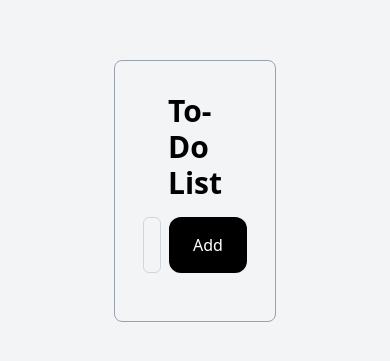
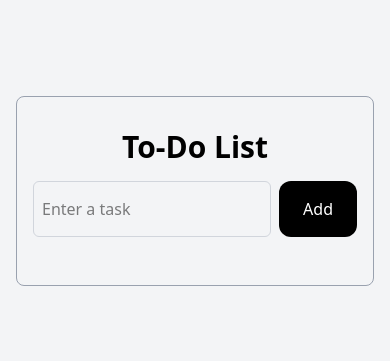
Before and after one commit to AmineBen01/ToDoList-JS, a plain HTML site: page index.html in a window 390 px wide. Shown: the part 231-592 px from the top of the page. Drawn offline with nearby package versions, Linux system fonts and the light colour scheme.

Commit message:
Added Responsiveness

```diff
--- a/index.html
+++ b/index.html
@@ -8,7 +8,7 @@
     <link rel="stylesheet" href="styles.css">
 </head>
 <body class="h-screen bg-gray-100 flex justify-center items-center">
-    <div class="w-1/3 h-auto py-8 px-20 border flex flex-col justify-center items-center space-y-4 rounded-lg border-gray-400">
+    <div class="w-full mx-4 md:mx-30 lg:mx-60 xl:mx-100 2xl:mx-160 h-auto py-8 px-4 sm:px-20 border flex flex-col justify-center items-center space-y-4 rounded-lg border-gray-400">
         <h1 class="font-sans font-bold text-3xl">To-Do List</h1>
         <div class="w-full mb-4 flex justify-center items-center space-x-2">
             <input id="input" type="text" placeholder="Enter a task" class="w-full h-14 border border-gray-300 focus:outline-none focus:ring-1 py-1 px-2 rounded-md font-sans">
```
